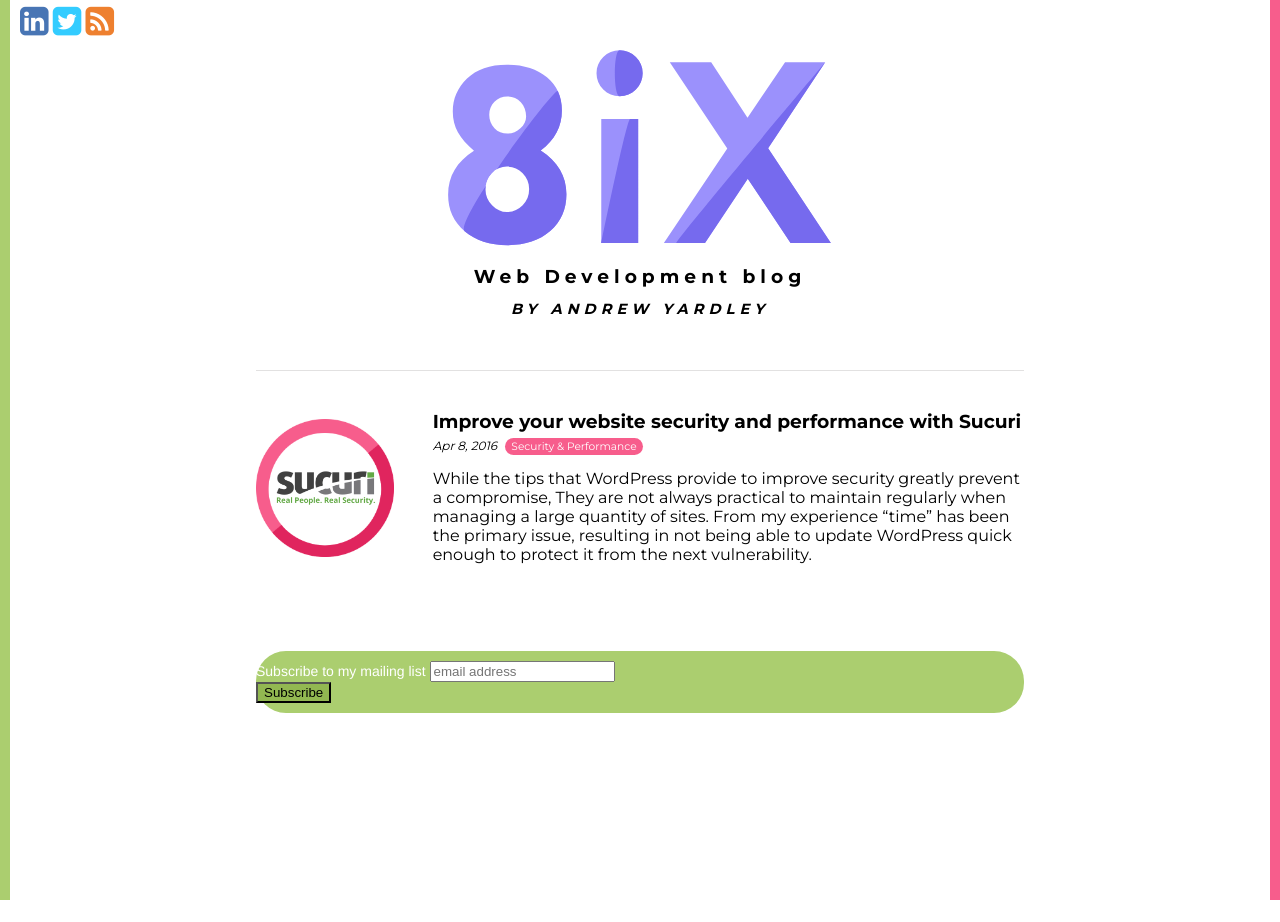
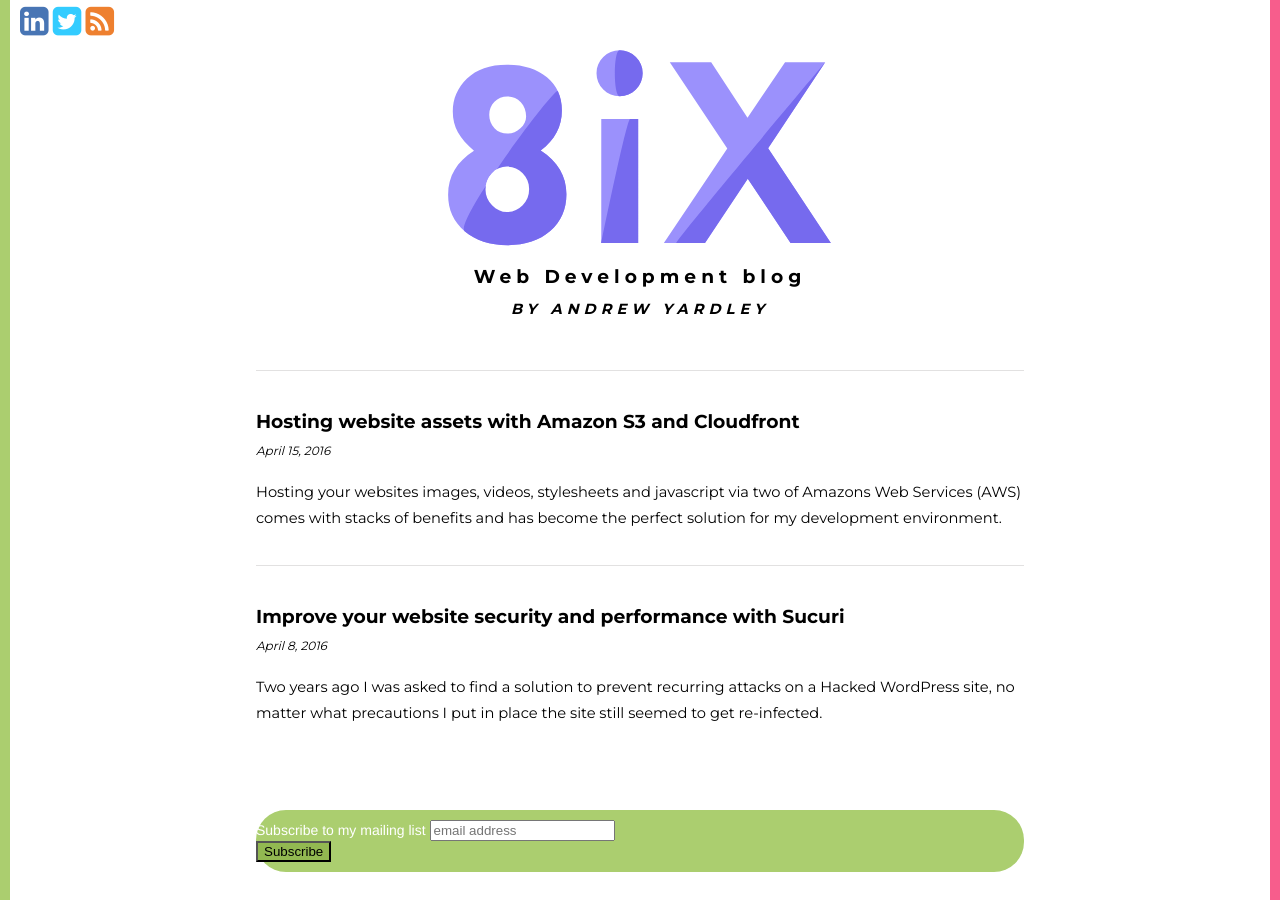
Before and after one commit to 8ix/8ix, a Jekyll site: the page built from index.html, in a window 1280 px wide. Built offline with Jekyll 4.4.1, drawn with Linux system fonts in a browser that asks for light colours; nearby versions of some CDN libraries; comment, search, counter and statistics services are not loaded; before the commit the page ends 900 px from its top, so only the background shows below that.

Commit message:
AWS Blog post & removed images as they were distracting

```diff
--- a/_layouts/post.html
+++ b/_layouts/post.html
@@ -8,7 +8,7 @@
   <div class="post-content" itemprop="articleBody">
     <header>
         <h1 class="post-title" itemprop="name headline">{{ page.title }}</h1>
-        <p class="post-meta"><time datetime="{{ page.date | date_to_xmlschema }}" itemprop="datePublished">{{ page.date | date: "%b %-d, %Y" }}</time>{% if page.author %} • <span itemprop="author" itemscope itemtype="http://schema.org/Person"><span itemprop="name">{{ page.author }}</span></span>{% endif %}</p>
+        <p class="post-meta"><time datetime="{{ page.date | date_to_xmlschema }}" itemprop="datePublished">{{ page.date | date: "%B %-d, %Y" }}</time>{% if page.author %} • <span itemprop="author" itemscope itemtype="http://schema.org/Person"><span itemprop="name">{{ page.author }}</span></span>{% endif %}</p>
     </header>
     <hr>
 
--- a/_posts/2016-04-08-website-security-with-sucuri.markdown
+++ b/_posts/2016-04-08-website-security-with-sucuri.markdown
@@ -4,8 +4,7 @@
 date:   2016-04-08 22:30:00 +0000
 categories: security performance
 featured: Security & Performance
-icon: sucuri.jpg
-description: While the tips that WordPress provide to improve security greatly prevent a compromise, They are not always practical to maintain regularly when managing a large quantity of sites. From my experience “time” has been the primary issue, resulting in not being able to update WordPress quick enough to protect it from the next vulnerability.
+description: Two years ago I was asked to find a solution to prevent recurring attacks on a Hacked WordPress site, no matter what precautions I put in place the site still seemed to get re-infected.
 color: pink
 permalink: /website-performance-and-security-with-sucuri
 ---
--- /dev/null
+++ b/_posts/2016-04-15-hosting-website-assets-with-amazon-web-services.markdown
@@ -0,0 +1,30 @@
+---
+layout: post
+title:  "Hosting website assets with Amazon S3 and Cloudfront"
+date:   2016-04-15 20:00:00 +0000
+categories: Website performance
+featured: Website Performance
+description: Hosting your websites images, videos, stylesheets and javascript via two of Amazons Web Services (AWS) comes with stacks of benefits and has become the perfect solution for my development environment.
+color: blue
+permalink: /hosting-website-assets-with-amazon-s3-and-cloudfront
+---
+
+Hosting your websites images, videos, stylesheets and javascript via two of Amazons Web Services (AWS) comes with stacks of benefits and has become the perfect solution for my development environment.
+
+The First Service is Amazon S3 Storage. Which is online storage space organised through a file structure Amazon call buckets. You would usually set up a new bucket to separate your client or project assets. S3 is similar to other online storage services such as Dropbox, SugarSync or Onedrive where you can store virtually any static based file. The difference with S3 Storage is that its target users are going to be those of technical background in web and software development, alike all of the AWS services.
+
+The Second Service is Amazons Content delivery network (CDN) called "Cloudfront".  Any file or assets accessed through CloudFront or any CDN is set up for global delivery to your users, Whatever location your end user is viewing the site from they will automatically download the asset through the nearest Amazon server to their location. Delivery of static files will be sent at the quickest speeds and configured for both caching and compression. The combination of fast delivery, caching and compression will add to your overall sites performance.
+
+Unlike other CDN services such as CloudFlare and Sucuri, CloudFront offers a lot more complexity. Rather than running your entire site through the CDN Amazon lets you choose what you want to run through the service, such as an S3 Bucket or a hosted directory on one of your servers. CloudFront is also enabled for the Real Time Media Protocol to stream sound and video.
+
+The Amazon services described above have vastly improved my overall websites performance and development process. To explain how these services improved my development flow I will need to outline my process.
+
+A typical website project in my team runs across three servers. A local server using  Vagrant, A Staging server using a digital ocean and a live production server. Over the course of development, the build starts moving across each one of our servers via our version control GIT repository.  We are fairly strict and content based images and static assets not associated directly with our website theme do not get committed to the repository. We do this to keep the repository size minimal. When viewing the site on each server or if another developer joins the project, we have to ensure a local copy of the assets is copied across to avoid any broken links.
+
+Our answer to seamlessly move across each server environment without moving assets is to host your user content directly through Amazon S3 Storage, and then serve through Amazon Cloudfront for performance benefits. Wherever the website sits, all the image content is loaded in from Amazon S3.
+
+If you are a WordPress user there is a plugin called Offload S3 by Delicious brains which handle all of the AWS connectivity and the integration of both S3 and Cloudfront:
+<a href="https://wordpress.org/plugins/amazon-s3-and-cloudfront/" target="_blank">https://wordpress.org/plugins/amazon-s3-and-cloudfront/</a>
+
+S3 and Cloudfront can be setup on any Content management system (CMS) or website project by finding a plugin or implementing your solution using the API's.
+<a target="_blank" href="https://aws.amazon.com/cloudfront/">https://aws.amazon.com/cloudfront/</a>
--- a/css/main.css
+++ b/css/main.css
@@ -83,7 +83,7 @@
 }
 
 .article .contents{
-	width:77%;
+	width:100%;
 	float:right;
 }
 
@@ -141,6 +141,11 @@
 
 .article h3, .article p{
 	float:left;
+}
+
+.article p{
+    font-size:11pt;
+    line-height:26px;
 }
 
 
@@ -225,8 +230,13 @@
 
 .post-content h1{
     text-align:left;
-    font-size:20pt;
+    font-size:1.17em;
+}
 
+.post-content p{
+    font-size:11pt;
+    line-height:26px;
+    padding-bottom:15px;
 }
 
 .post-content a {
--- a/index.html
+++ b/index.html
@@ -3,17 +3,9 @@
 ---
 {% for post in site.posts %}
 <div class="article">
-    <a href="{{ post.url | prepend: site.baseurl }}" class="img">
-        <img src="images/{{ post.icon }}" />
-        <span class="overlay {{ post.color }}"></span>
-    </a>
     <div class="contents">
         <h3><a href="{{ post.url | prepend: site.baseurl }}">{{ post.title }}</a></h3>
-        <p class="pub"><i>{{ post.date | date: "%b %-d, %Y" }}</i>
-            {% if post.featured != null %}
-                <span class="{{ post.color }}-back">{{ post.featured }}</span>
-            {% endif %}
-        </p>
+        <p class="pub"><i>{{ post.date | date: "%B %-d, %Y" }}</i></p>
         <p>{{ post.description }}</p>
     </div>
 </div>
```
